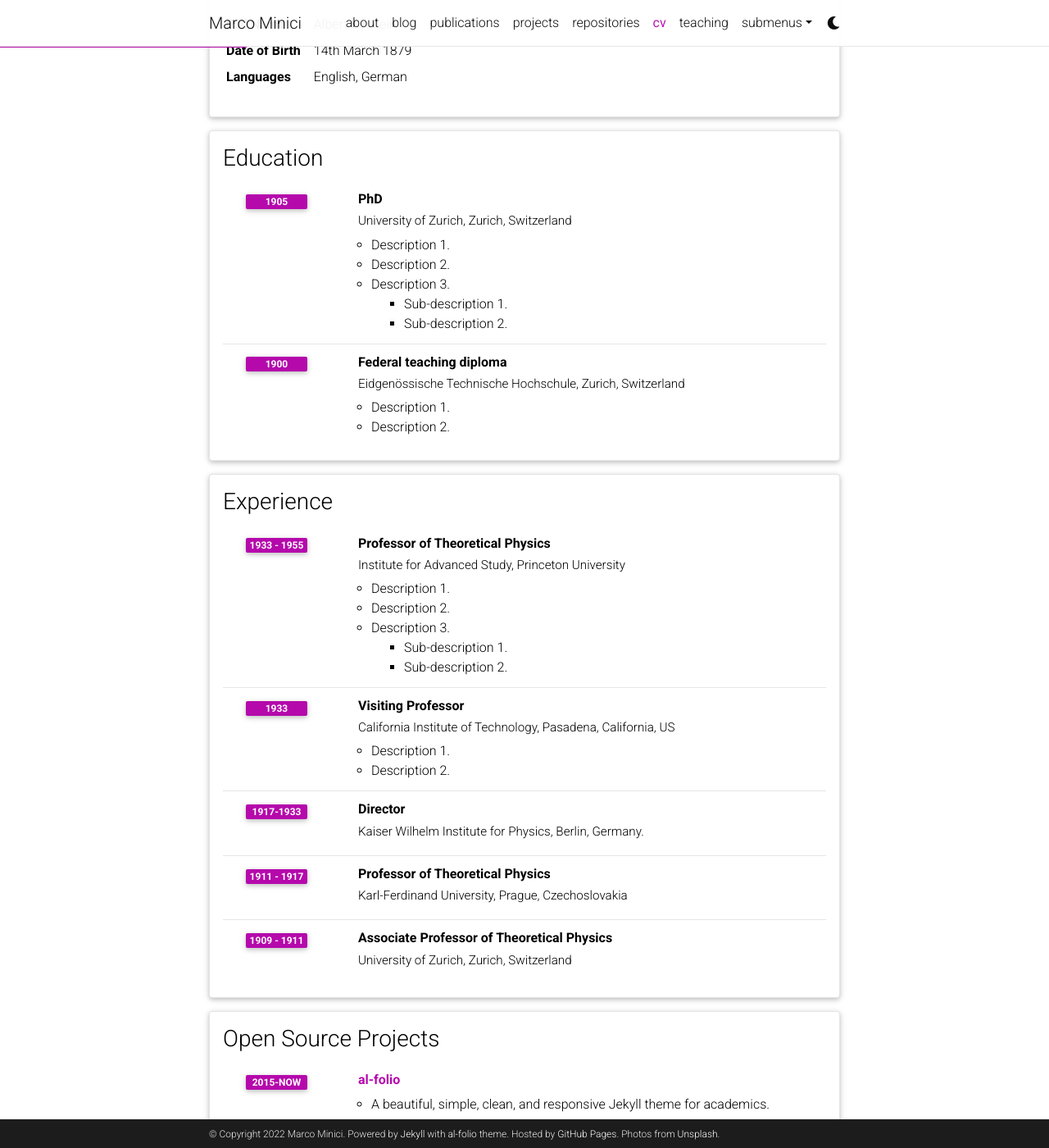
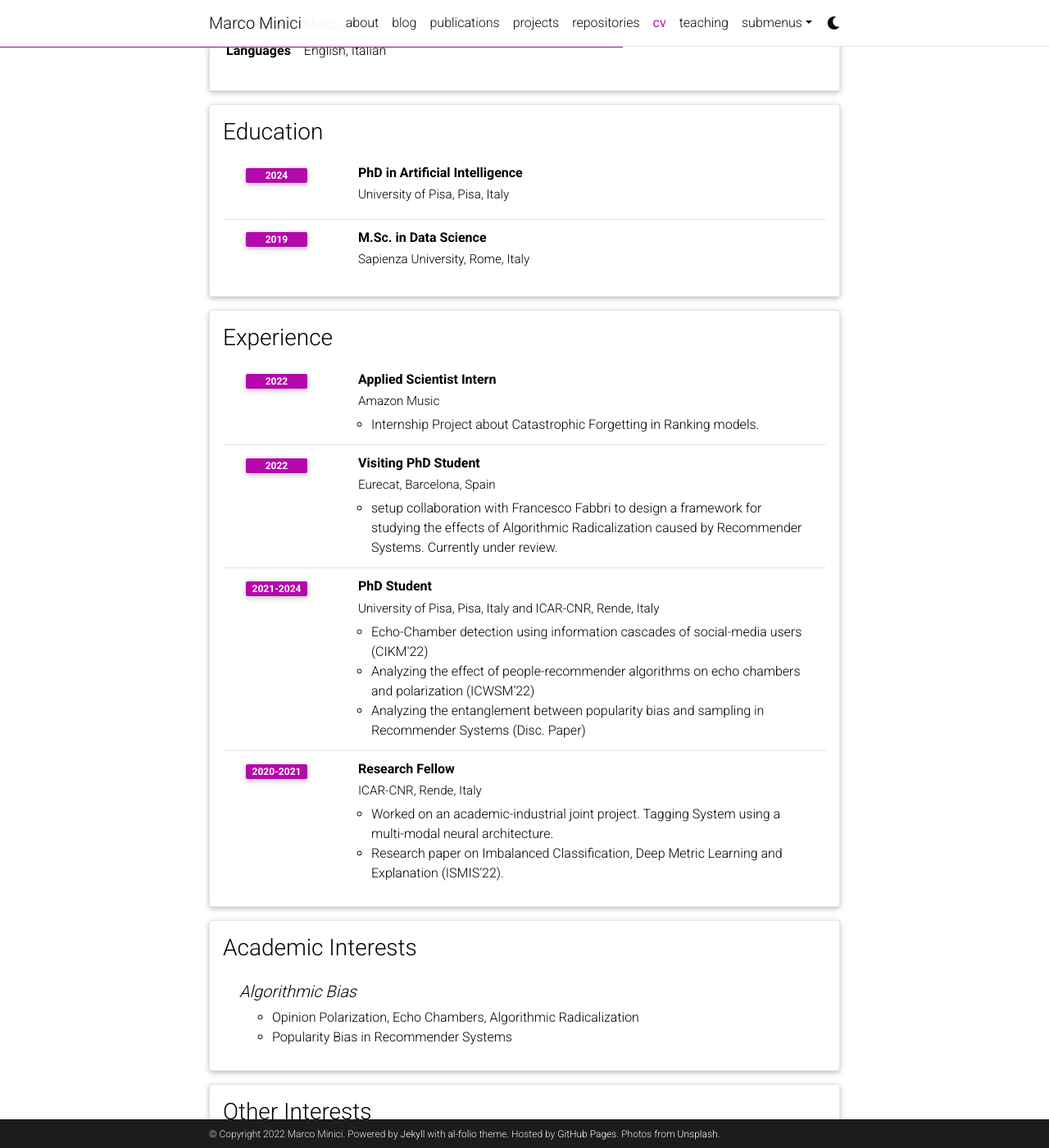
Before and after one commit to mminici/mminici.github.io, a Jekyll site: the page built from _pages/cv.md, in a window 1280 px wide and 1400 px high, scrolled down 234 px. Shown: the whole window at 82% size. Built offline with Jekyll 4.4.1, drawn with Linux system fonts in a browser that asks for light colours; comment, search, counter and statistics services are not loaded; a style sheet for code colours, icons or effects is not loaded; some of the changed text lies outside the part shown.

Commit message:
Update cv.yml

```diff
--- a/_data/cv.yml
+++ b/_data/cv.yml
@@ -2,96 +2,59 @@
   type: map
   contents:
     - name: Full Name
-      value: Albert Einstein
-    - name: Date of Birth
-      value: 14th March 1879
+      value: Marco Minici
     - name: Languages
-      value: English, German
+      value: English, Italian
 
 - title: Education
   type: time_table
   contents:
-    - title: PhD
-      institution: University of Zurich, Zurich, Switzerland
-      year: 1905
-      description:
-        - Description 1.
-        - Description 2.
-        - title: Description 3.
-          contents:
-            - Sub-description 1.
-            - Sub-description 2.
-    - title: Federal teaching diploma
-      institution: Eidgenössische Technische Hochschule, Zurich, Switzerland
-      year: 1900
-      description:
-        - Description 1.
-        - Description 2.
+    - title: PhD in Artificial Intelligence
+      institution: University of Pisa, Pisa, Italy
+      year: 2024
+    - title: M.Sc. in Data Science
+      institution: Sapienza University, Rome, Italy
+      year: 2019
 
 - title: Experience
   type: time_table
   contents:
-    - title: Professor of Theoretical Physics
-      institution: Institute for Advanced Study, Princeton University
-      year: 1933 - 1955
+    - title: Applied Scientist Intern
+      institution: Amazon Music
+      year: 2022
       description:
-        - Description 1.
-        - Description 2.
-        - title: Description 3.
-          contents:
-            - Sub-description 1.
-            - Sub-description 2.
-    - title: Visiting Professor
-      institution: California Institute of Technology, Pasadena, California, US
-      year: 1933
+        - Internship Project about Catastrophic Forgetting in Ranking models.
+
+    - title: Visiting PhD Student
+      institution: Eurecat, Barcelona, Spain
+      year: 2022
       description:
-        - Description 1.
-        - Description 2.
+        - setup collaboration with Francesco Fabbri to design a framework for studying the effects of Algorithmic Radicalization caused by Recommender Systems. Currently under review.
 
-    - title: Director
-      institution: Kaiser Wilhelm Institute for Physics, Berlin, Germany.
-      year: 1917-1933
+    - title: PhD Student
+      institution: University of Pisa, Pisa, Italy and ICAR-CNR, Rende, Italy
+      year: 2021-2024
+      description:
+        - Echo-Chamber detection using information cascades of social-media users (CIKM'22)
+        - Analyzing the effect of people-recommender algorithms on echo chambers and polarization (ICWSM’22)
+        - Analyzing the entanglement between popularity bias and sampling in Recommender Systems (Disc. Paper)
 
-    - title: Professor of Theoretical Physics
-      institution: Karl-Ferdinand University, Prague, Czechoslovakia
-      year: 1911 - 1917
+    - title: Research Fellow
+      institution: ICAR-CNR, Rende, Italy
+      year: 2020-2021
       description:
-
-    - title: Associate Professor of Theoretical Physics
-      institution: University of Zurich, Zurich, Switzerland
-      year: 1909 - 1911
-
-- title: Open Source Projects
-  type: time_table
-  contents:
-    - title: <a href="https://github.com/alshedivat/al-folio">al-folio</a>
-      year: 2015-now
-      description: A beautiful, simple, clean, and responsive Jekyll theme for academics.
-
-- title: Honors and Awards
-  type: time_table
-  contents:
-    - year: 1921
-      items:
-        - Nobel Prize in Physics
-        - Matteucci Medal
-    - year: 2029
-      items:
-        - Max Planck Medal
+        - Worked on an academic-industrial joint project. Tagging System using a multi-modal neural architecture.
+        - Research paper on Imbalanced Classification, Deep Metric Learning and Explanation (ISMIS’22).
 
 - title: Academic Interests
   type: nested_list
   contents:
-    - title: Topic 1.
+    - title: Algorithmic Bias
       items:
-        - Description 1.
-        - Description 2.
-    - title: Topic 2.
-      items:
-        - Description 1.
-        - Description 2.
+        - Opinion Polarization, Echo Chambers, Algorithmic Radicalization
+        - Popularity Bias in Recommender Systems
 
 - title: Other Interests
   type: list
   contents:
-    - <u>Hobbies:</u> Hobby 1, Hobby 2, etc.
+    - <u>Hobbies:</u> Music, Tennis, Padel
```
